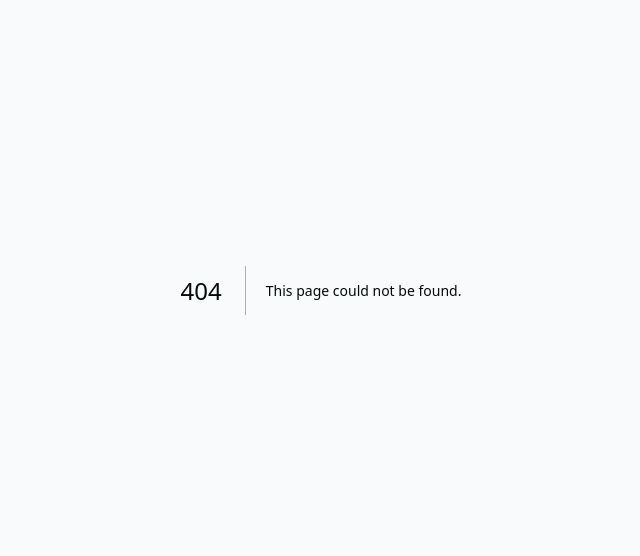
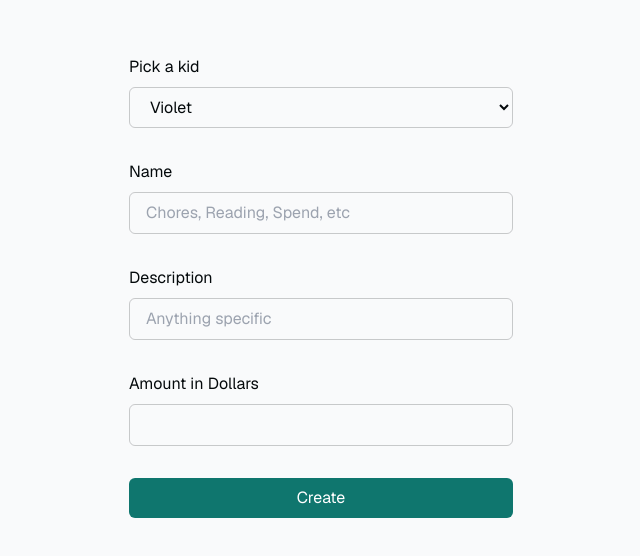
Before and after one commit to chris-held/allowance-tracker, a Next.js app: page /activity in a window 1280 px wide. Before the commit this address had no page. Shown: the part 110-666 px from the top of the page, without its empty margins (319-959 px from the left). Built offline with nearby package versions, Linux system fonts and the light colour scheme; no server answers.

Commit message:
write activity

```diff
--- /dev/null
+++ b/app/Loading.tsx
@@ -0,0 +1,7 @@
+export default function Loading() {
+  return (
+    <>
+      <p>Loading...</p>
+    </>
+  );
+}
--- /dev/null
+++ b/app/activity/page.tsx
@@ -0,0 +1,87 @@
+import { createClient } from "@/utils/supabase/server";
+import { redirect } from "next/navigation";
+
+export default async function Activity({
+  searchParams,
+}: {
+  searchParams: { message: string };
+}) {
+  const supabase = createClient();
+
+  const createActivity = async (formData: FormData) => {
+    "use server";
+    const activity = {
+      name: formData.get("name") as string,
+      description: formData.get("description") as string,
+      amount_in_dollars: Number(formData.get("amount") as string),
+      user_profile_id: formData.get("userProfileId") as string,
+    };
+
+    const { error } = await supabase
+      .from("user_profile_activities")
+      .insert([activity])
+      .select();
+
+    if (error) {
+      return redirect("/activity?message=Unable to create activity.");
+    }
+
+    return redirect("/");
+  };
+
+  return (
+    <div className="flex-1 flex flex-col w-full px-8 sm:max-w-md justify-center gap-2">
+      <form
+        className="animate-in flex-1 flex flex-col w-full justify-center gap-2 text-foreground"
+        action={createActivity}
+      >
+        <label className="text-md" htmlFor="userProfileId">
+          Pick a kid
+        </label>
+        <select
+          name="userProfileId"
+          className="rounded-md px-4 py-2 bg-inherit border mb-6"
+          required
+        >
+          <option value="10f678db-6a3a-4cb3-83a1-4e35ff0f4ef3">Violet</option>
+          <option value="7bbbf128-22b0-4f06-be52-3c9a19c616fd">Dottie</option>
+        </select>
+        <label className="text-md" htmlFor="name">
+          Name
+        </label>
+        <input
+          className="rounded-md px-4 py-2 bg-inherit border mb-6"
+          name="name"
+          placeholder="Chores, Reading, Spend, etc"
+          required
+        />
+        <label className="text-md" htmlFor="description">
+          Description
+        </label>
+        <input
+          className="rounded-md px-4 py-2 bg-inherit border mb-6"
+          name="description"
+          placeholder="Anything specific"
+        />
+        <label className="text-md" htmlFor="amount">
+          Amount in Dollars
+        </label>
+        <input
+          className="rounded-md px-4 py-2 bg-inherit border mb-6"
+          name="amount"
+          placeholder=""
+          type="number"
+          required
+        />
+        <button className="bg-teal-700 rounded-md px-4 py-2 text-foreground mb-2 text-white">
+          Create
+        </button>
+        {searchParams?.message && (
+          <p className="mt-4 p-4 bg-foreground/10 text-foreground text-center">
+            {searchParams.message}
+          </p>
+        )}
+      </form>
+    </div>
+  );
+}
--- a/components/ChildList.tsx
+++ b/components/ChildList.tsx
@@ -1,5 +1,5 @@
 import { createClient } from "@/utils/supabase/server";
-import { Database } from "../types/supabase";
+import Link from "next/link";
 
 export default async function ChildList() {
   const supabase = createClient();
@@ -15,7 +15,7 @@ export default async function ChildList() {
   return (
     <div className="w-full max-w-lg px-4">
       {children?.map((child) => (
-        <div key={child.id} className="flex justify-between items-center">
+        <div key={child.id} className="flex justify-between items-center mb-4">
           <p className="text-lg">{child.first_name}</p>
           <p className="text-lg font-bold text-green-500">
             {new Intl.NumberFormat(undefined, {
@@ -25,6 +25,13 @@ export default async function ChildList() {
           </p>
         </div>
       ))}
+      <div className="my-4">
+        <Link href="/activity">
+          <button className="bg-teal-700 w-full rounded-md px-4 py-2 text-foreground mb-2 text-white">
+            Add / Remove Allowance
+          </button>
+        </Link>
+      </div>
     </div>
   );
 }
```
